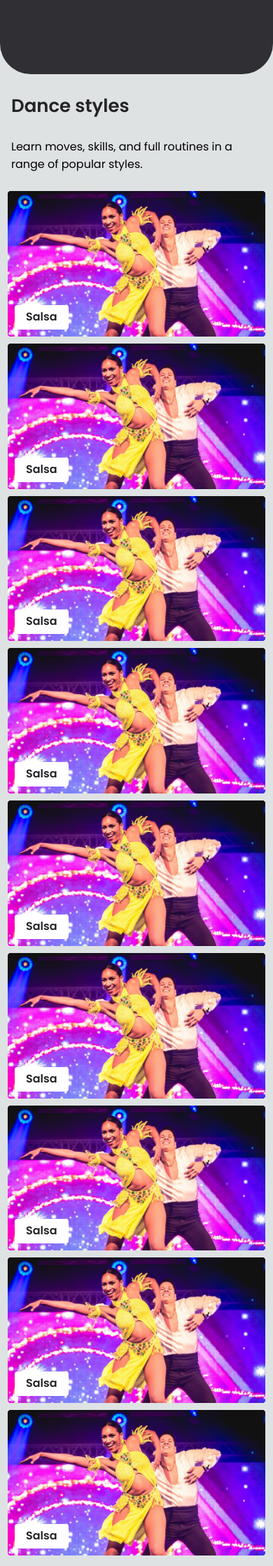
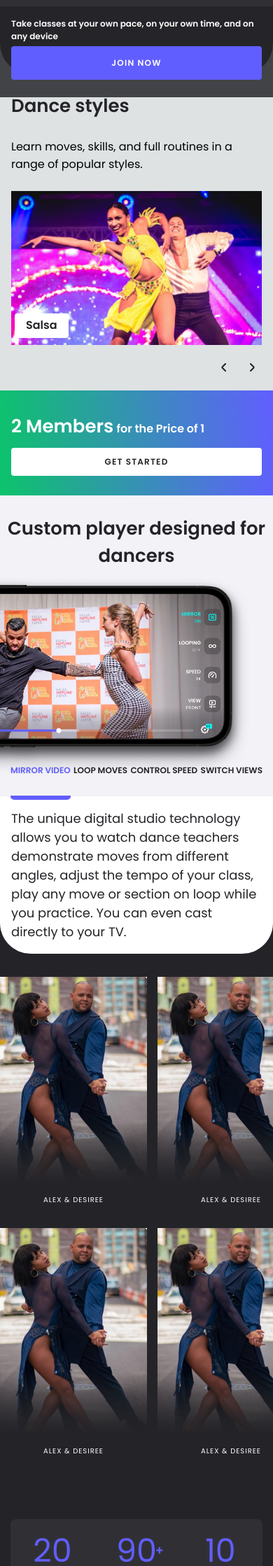
Before and after one commit to Projectdancer/sdtv-online, a web app: file index.html in a window 390 px wide. Shown: the part 705-2943 px from the top of that part at 70% size. Run offline with its HTML, style and script files only (its server is not run), Linux system fonts and the light colour scheme; the page is wider than the window, and the part outside it is not shown.

Commit message:
Update files from archive

```diff
--- a/css/style.css
+++ b/css/style.css
@@ -249,6 +249,12 @@ header {
     /* black */
 
     color: #242428;
+
+    position: fixed;
+    bottom: 0;
+    top: auto;
+    z-index: 10000;
+    margin-bottom: 0;
 }
 
 /* Auto Layout */
@@ -510,7 +516,13 @@ footer {
         font-size: 12px;
         line-height: 18px;
         color: #FFFFFF;
-        width: 100%;
+        width: auto;
+
+        position: fixed;
+        bottom: 0;
+        top: auto;
+        z-index: 10000;
+        margin-bottom: 0;
     }
 
     .banner-block-annotation {
@@ -1446,12 +1462,26 @@ footer {
         left: 0;
         top: 300px;
         padding-bottom: 60px;
+        right: 0;
+
+        position: fixed;
+        bottom: 0;
+        top: auto;
+        z-index: 10000;
+        margin-bottom: 0;
     }
 
     .banner-btn {
         top: 380px;
         left: 16px;
         right: 16px;
+
+        top: auto;
+        left: 16px;
+        right: 16px;
+        position: fixed;
+        bottom: 25px;
+        z-index: 20000;
     }
 
     .black-sdtv {
@@ -1666,7 +1696,7 @@ footer {
     }
 
     .green-block-left {
-        display: flex;
+        display: block;
     }
 
     .green-block-white-title-big {
--- a/index.html
+++ b/index.html
@@ -57,7 +57,22 @@
                 </div>
 
                 <div class="header-block-right mob-block">
-                    <a class="btn-mob-menu">≡</a>
+                    <a class="btn-mob-menu">
+                        <svg width="25" height="24" viewBox="0 0 25 24" fill="none" xmlns="http://www.w3.org/2000/svg">
+                            <path d="M3.5 7C3.5 6.44772 3.94772 6 4.5 6H20.5C21.0523 6 21.5 6.44772 21.5 7C21.5 7.55228 21.0523 8 20.5 8H4.5C3.94772 8 3.5 7.55228 3.5 7Z" fill="#242428"/>
+                            <path d="M3.5 12C3.5 11.4477 3.94772 11 4.5 11H20.5C21.0523 11 21.5 11.4477 21.5 12C21.5 12.5523 21.0523 13 20.5 13H4.5C3.94772 13 3.5 12.5523 3.5 12Z" fill="#242428"/>
+                            <path d="M3.5 17C3.5 16.4477 3.94772 16 4.5 16H20.5C21.0523 16 21.5 16.4477 21.5 17C21.5 17.5523 21.0523 18 20.5 18H4.5C3.94772 18 3.5 17.5523 3.5 17Z" fill="#242428"/>
+                        </svg>
+                    </a>
+
+                    <div id="mob-menu">
+
+                        <a class="primary_btn desc-block">Features</a>
+                        <a class="primary_btn desc-block">Styles</a>
+                        <a class="primary_btn desc-block">Instructors</a>
+                        <a class="primary_btn desc-block">Pricing</a>
+                        <a class="primary_btn desc-block">Blog</a>
+                    </div>
                 </div>
             </div>
         </div>
@@ -137,6 +152,7 @@
 
             <p class="">Learn moves, skills, and full routines in a range of popular styles.</p>
 
+            <div class="block-styles-overflow">
                 <div class="block-styles">
                     <div class="block-style-item">
                         <img src="./img/main/styles/salsa.jpg"/>
@@ -144,48 +160,61 @@
                     </div>
 
                     <div class="block-style-item">
-                    <img src="./img/main/styles/salsa.jpg"/>
-                    <a class="block-style-item-btn">Salsa</a>
+                        <img src="./img/main/styles/bachata.jpg"/>
+                        <a class="block-style-item-btn">Bachata</a>
                     </div>
 
                     <div class="block-style-item">
-                    <img src="./img/main/styles/salsa.jpg"/>
-                    <a class="block-style-item-btn">Salsa</a>
+                        <img src="./img/main/styles/kizomba.jpg"/>
+                        <a class="block-style-item-btn">Kizomba</a>
                     </div>
 
 
                     <div class="block-style-item">
-                    <img src="./img/main/styles/salsa.jpg"/>
-                    <a class="block-style-item-btn">Salsa</a>
+                        <img src="./img/main/styles/mambo.jpg"/>
+                        <a class="block-style-item-btn">Mambo</a>
                     </div>
 
                     <div class="block-style-item">
-                    <img src="./img/main/styles/salsa.jpg"/>
-                    <a class="block-style-item-btn">Salsa</a>
+                        <img src="./img/main/styles/cuban.jpg"/>
+                        <a class="block-style-item-btn">Cuban</a>
                     </div>
 
                     <div class="block-style-item">
-                    <img src="./img/main/styles/salsa.jpg"/>
-                    <a class="block-style-item-btn">Salsa</a>
+                        <img src="./img/main/styles/swing.jpg"/>
+                        <a class="block-style-item-btn">Swing</a>
                     </div>
 
                     <div class="block-style-item">
-                    <img src="./img/main/styles/salsa.jpg"/>
-                    <a class="block-style-item-btn">Salsa</a>
+                        <img src="./img/main/styles/reggaeton.jpg"/>
+                        <a class="block-style-item-btn">Reggaeton</a>
                     </div>
 
                     <div class="block-style-item">
-                    <img src="./img/main/styles/salsa.jpg"/>
-                    <a class="block-style-item-btn">Salsa</a>
+                        <img src="./img/main/styles/tango_argentino.jpg"/>
+                        <a class="block-style-item-btn">Tango Argentino</a>
                     </div>
 
                     <div class="block-style-item">
-                    <img src="./img/main/styles/salsa.jpg"/>
-                    <a class="block-style-item-btn">Salsa</a>
+                        <img src="./img/main/styles/zouk.jpg"/>
+                        <a class="block-style-item-btn">Zouk</a>
                     </div>
 
                 </div>
+            </div>
 
+            <div class="block-style-arrows">
+                <a class="block-style-left">
+                    <svg width="7" height="12" viewBox="0 0 7 12" fill="none" xmlns="http://www.w3.org/2000/svg">
+                        <path fill-rule="evenodd" clip-rule="evenodd" d="M6.70711 11.7071C7.09763 11.3166 7.09763 10.6834 6.70711 10.2929L2.41421 6L6.70711 1.70711C7.09763 1.31658 7.09763 0.683417 6.70711 0.292892C6.31658 -0.0976315 5.68342 -0.0976315 5.29289 0.292892L1 4.58579C0.218952 5.36683 0.21895 6.63316 0.999999 7.41421L5.29289 11.7071C5.68342 12.0976 6.31658 12.0976 6.70711 11.7071Z" fill="#242428"/>
+                    </svg>
+                </a>
+                <a class="block-style-right">
+                    <svg width="7" height="12" viewBox="0 0 7 12" fill="none" xmlns="http://www.w3.org/2000/svg">
+                        <path fill-rule="evenodd" clip-rule="evenodd" d="M0.292893 11.7071C-0.0976311 11.3166 -0.0976312 10.6834 0.292893 10.2929L4.58579 6L0.292893 1.70711C-0.0976316 1.31658 -0.0976316 0.683417 0.292893 0.292892C0.683417 -0.0976315 1.31658 -0.0976315 1.70711 0.292892L6 4.58579C6.78105 5.36683 6.78105 6.63316 6 7.41421L1.70711 11.7071C1.31658 12.0976 0.683418 12.0976 0.292893 11.7071Z" fill="#242428"/>
+                    </svg>
+                </a>
+            </div>
 
         </div>
 
@@ -228,7 +257,7 @@
             </div>
 
             <div class="block-mod-description-menu">
-                <a class="block-mod-description-menu-link">MIRROR VIDEO</a>
+                <a class="block-mod-description-menu-link active">MIRROR VIDEO</a>
                 <a class="block-mod-description-menu-link">LOOP MOVES</a>
                 <a class="block-mod-description-menu-link">CONTROL SPEED</a>
                 <a class="block-mod-description-menu-link">SWITCH VIEWS</a>
@@ -250,7 +279,9 @@
                     </g>
                 </svg>
 
-                <div class="block-mod-description-text" id="block-mod-description-text">The unique digital studio technology allows you to watch dance teachers demonstrate moves from different angles, adjust the tempo of your class, play any move or section on loop while you practice. You can even cast directly to your TV.</div>
+                <div class="block-mod-description-text" id="block-mod-description-text">
+                    The unique digital studio technology allows you to watch dance teachers demonstrate moves from different angles, adjust the tempo of your class, play any move or section on loop while you practice. You can even cast directly to your TV.
+                </div>
 
                 <div class="block-mod-description-phone" id="block-mod-description-phone">
                     <div class="block-mod-description-phone-img"></div>
@@ -263,10 +294,11 @@
 
     <div class="container">
         <div class="block-teachers block-fide">
+            <!--
             <div class="block-teachers-title">
                 New classes added every month.
             </div>
-
+-->
             <div class="block-teachers-row">
                 <div class="block-teachers-item">
                     <img src="./img/main/teachers/item.jpg" />
@@ -687,7 +719,7 @@
             </div>
         </div>
     </div>
-</div>
+
 
 <div class="ultimated-block block-fide">
     <div class="container">
@@ -696,10 +728,6 @@
             New tutorials are added every week across various dance styles and levels!</p>
     </div>
 </div>
-
-<style>
-
-</style>
 
 <div class="green-block block-fide">
     <div class="container">
@@ -717,6 +745,7 @@
             </div>
         </div>
 
+    </div>
 </div>
 
 <div id="footer">
@@ -771,12 +800,6 @@
     </div>
 </div>
 
-<style>
-
-
-
-</style>
-
 <footer>
     <div class="container">
         <div class="flex-block footer-h">
@@ -785,9 +808,83 @@
         </div>
     </div>
 </footer>
-
+</div>
     <script src="https://code.jquery.com/jquery-3.5.1.min.js"></script>
     <script src="./js/index.js"></script>
 
+    <script>
+        $('.block-mod-description-menu-link').click(function(){
+            $('.block-mod-description-menu-link').attr('class', 'block-mod-description-menu-link');
+            $(this).attr('class', 'block-mod-description-menu-link active');
+        })
+        var block_styles_left = 0;
+    </script>
+
+    <script>
+        function resize() {
+            if($(window).width() <= 768){
+                $('.block-style-item').width($(window).width());
+                $('.block-styles').css('left', block_styles_left*$(window).width());
+            }else{
+                $('.block-style-item').width("");
+            }
+        }
+        resize();
+        $(window).resize(function(){
+            resize();
+        })
+    </script>
+
+    <script>
+
+        $('.block-style-left').click(function () {
+            block_styles_left ++;
+            if(block_styles_left > 0){
+                block_styles_left = $('.block-style-item').length*-1+1;
+            }
+            $('.block-styles').animate({left: block_styles_left*$(window).width()}, 500);
+        })
+
+        $('.block-style-right').click(function () {
+            block_styles_left --;
+            var count = $('.block-style-item').length*-1+1;
+            if(block_styles_left < count){
+                block_styles_left = 0;
+            }
+            $('.block-styles').animate({left: block_styles_left*$(window).width()}, 500);
+        })
+    </script>
+<style>
+    .block-style-arrows {
+        display: none;
+    }
+
+    @media screen and (max-width: 768px) {
+        .block-style {
+            margin-bottom: 20px;
+        }
+
+        .block-styles {
+            flex-wrap: nowrap;
+            width: max-content;
+            position: relative;
+        }
+
+        .block-styles-overflow {
+            overflow-x: hidden;
+        }
+
+        .block-style-arrows {
+            display: block;
+            text-align: right;
+        }
+
+        .block-style-left, .block-style-right {
+            padding: 10px;
+            margin-left: 10px;
+        }
+    }
+
+</style>
 </body>
 </html>
--- a/js/index.js
+++ b/js/index.js
@@ -6,7 +6,7 @@ $(document).ready(function () {
         $('#classes-row-first').css('left', (pos_x-700)+'px');
         $('#classes-row-second').css('left', (-pos_x-700)+'px');
 
-        if(!mob_moving && $('#block-mod-description-phone').offset().top - 200 < pos_x*10){
+        if(!mob_moving && $('.block-mod-description-title').offset().top - 50 < pos_x*10){
             mob_moving = true;
             $('#block-mod-description-text').animate({'height': '100px'}, 500);
         }
```
Also changed, not shown: other parts of css/style.css (+17 -13 lines), img/main/image 183.jpg (added), img/main/styles/bachata.jpg (added), img/main/styles/cuban.jpg (added), img/main/styles/kizomba.jpg (added), img/main/styles/mambo.jpg (added), img/main/styles/reggaeton.jpg (added), img/main/styles/swing.jpg (added), img/main/styles/tango_argentino.jpg (added), img/main/styles/zouk.jpg (added), 1 other file. Lines whose indentation alone changed are shown as unchanged.
